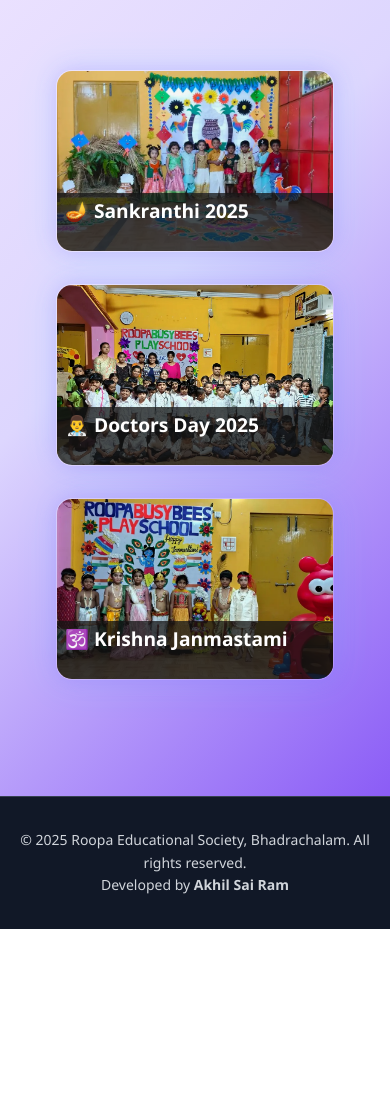
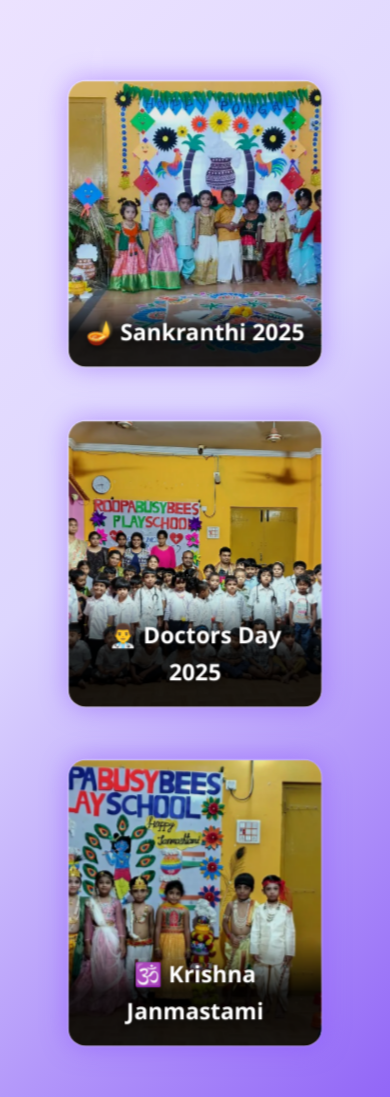
Before and after one commit to akkhil97/ROOPA-FRONTEND, an Angular app: page /gallery in a window 390 px wide. Shown: the part 408-1505 px from the top of the page. Before the commit the page ends 1337 px from the top, so only its background shows below. Built offline with nearby package versions, Linux system fonts and the light colour scheme; no server answers.

Commit message:
gallery trail one

```diff
--- a/src/app/gallery/gallery.component.css
+++ b/src/app/gallery/gallery.component.css
@@ -44,91 +44,123 @@
 /* ===== GRID LAYOUT ===== */
 .gallery-grid {
   display: grid;
-  grid-template-columns: repeat(2, 1fr); /* 2 per row */
+  grid-template-columns: repeat(2, 1fr); /* desktop */
   gap: 2rem;
   padding: 1rem;
 }
 
-@media (max-width: 768px) {
-  .gallery-grid {
-    grid-template-columns: 1fr; /* 1 per row */
-  }
-}
 .gallery-item {
   position: relative;
-  border-radius: 16px;
+  border-radius: 18px;
   overflow: hidden;
   cursor: pointer;
   background: rgba(255, 255, 255, 0.05);
   backdrop-filter: blur(12px);
   border: 1px solid rgba(255, 255, 255, 0.15);
-  box-shadow: 0 0 20px rgba(140, 82, 255, 0.25), 0 0 40px rgba(82, 255, 255, 0.15);
+  box-shadow: 0 0 25px rgba(140, 82, 255, 0.3), 0 0 40px rgba(82, 255, 255, 0.15);
   transition: transform 0.4s ease, box-shadow 0.4s ease, border 0.4s ease;
 }
 
 .gallery-item:hover {
-  transform: translateY(-10px) scale(1.04) rotateX(2deg);
-  box-shadow: 0 0 25px rgba(140, 82, 255, 0.45), 0 0 50px rgba(82, 255, 255, 0.3);
-  border-color: rgba(82, 255, 255, 0.6);
+  transform: translateY(-10px) scale(1.05);
+  box-shadow: 0 0 35px rgba(140, 82, 255, 0.55), 0 0 60px rgba(82, 255, 255, 0.35);
+  border-color: rgba(82, 255, 255, 0.7);
 }
 
 .gallery-image {
   width: 100%;
-  height: 300px;
+  height: 320px;
   object-fit: cover;
   display: block;
-  filter: brightness(0.95) contrast(1.05);
+  filter: brightness(0.9) contrast(1.05);
   transition: transform 0.5s ease, filter 0.5s ease;
 }
 
 .gallery-item:hover .gallery-image {
-  /* filter: brightness(1.2) contrast(1.2); */
   transform: scale(1.08);
 }
 
-/* Bottom info bar */
+/* ==== Overlay redesigned ==== */
 .gallery-info-bar {
   position: absolute;
   bottom: 0;
   width: 100%;
-  background: rgba(20, 20, 20, 0.75);
-  padding: 0.2rem 0.5rem;
-  display: flex;
-  flex-direction: column;
+  padding: 1rem;
+  text-align: center;
+  background: linear-gradient(to top, rgba(0,0,0,0.8) 40%, rgba(0,0,0,0) 100%);
   color: #fff;
-  transition: background 0.4s ease;
+  transition: all 0.4s ease;
 }
 
 .gallery-title {
   margin: 0;
-  font-size: 1.2rem;
+  font-size: 1.4rem;
   font-weight: 700;
-  display: inline-block;
-}
-
-.gallery-item:hover .gallery-title {
-  animation: giggle 1.2s ease-in-out;
+  color: #fff;
+  text-shadow: 0 2px 6px rgba(0,0,0,0.6);
 }
 
 .gallery-posted-date {
-  font-size: 0.85rem;
-  opacity: 0;
-  transform: translateY(10px);
-  transition: opacity 0.4s ease, transform 0.4s ease;
+  font-size: 1rem;
+  font-weight: 600;
+  margin-top: 0.3rem;
+  color: #facc15; /* gold highlight */
+  opacity: 0.95;
+  text-shadow: 0 1px 4px rgba(0,0,0,0.7);
 }
 
-.gallery-item:hover .gallery-posted-date {
-  opacity: 1;
-  transform: translateY(0);
-}
-
-/* Title giggle animation */
+/* Giggle animation */
 @keyframes giggle {
   0%, 100% { transform: rotate(0deg); }
   20% { transform: rotate(-3deg); }
   40% { transform: rotate(3deg); }
   60% { transform: rotate(-2deg); }
   80% { transform: rotate(2deg); }
+}
+.gallery-item:hover .gallery-title {
+  animation: giggle 1.2s ease-in-out;
+}
+
+/* ==== RESPONSIVE ==== */
+@media (max-width: 1024px) {
+  .gallery-grid {
+    grid-template-columns: repeat(2, 1fr); /* tablets */
+  }
+}
+
+@media (max-width: 768px) {
+  .gallery-grid {
+    grid-template-columns: 1fr; /* mobile full width */
+  }
+
+  .gallery-item {
+    margin: 1rem auto;
+    max-width: 95%;
+    transform: scale(1.05);
+    box-shadow: 0 0 35px rgba(140, 82, 255, 0.55);
+  }
+
+  .gallery-image {
+    height: 340px; /* bigger on mobile */
+  }
+
+  .gallery-title {
+    font-size: 1.6rem;
+  }
+
+  .gallery-posted-date {
+    font-size: 1.1rem;
+  }
+
+  /* Overlay always visible on mobile */
+  .gallery-info-bar {
+    opacity: 1 !important;
+    background: linear-gradient(to top, rgba(0,0,0,0.85) 50%, rgba(0,0,0,0) 100%);
+  }
+
+  .section-title {
+    font-size: 2.4rem;
+  }
 }
 
 /* Modal Overlay */
@@ -144,10 +176,10 @@
 }
 
 .modal-gallery-content {
-  background: #1a1a2e;
+  background: #000000;
   border-radius: 16px;
-  padding: 2.5rem;
-  max-width: 1100px;
+  padding: 2rem;
+  max-width: 1150px;
   width: 95%;
   max-height: 90vh;
   position: relative;
@@ -177,7 +209,7 @@
 
 .modal-title {
   color: #fff;
-  font-size: 1rem;
+  font-size: 1.5rem;
   margin-bottom: 1rem;
   text-align: center;
   font-weight: 700;
@@ -250,7 +282,7 @@
 .download-button {
   background: #3b82f6;
   color: #fff;
-  padding: 0.8rem 1.6rem;
+  padding: 5px;
   font-size: 1rem;
   border: none;
   border-radius: 8px;
@@ -270,25 +302,6 @@
   font-weight: 500;
 }
 
-/* Responsive */
-@media (max-width: 768px) {
-  .gallery-grid {
-    grid-template-columns: 1fr;
-  }
-
-  .gallery-image-container {
-    height: 220px;
-  }
-
-  .modal-gallery-image {
-    max-height: 50vh;
-  }
-
-  .section-title {
-    font-size: 2.4rem;
-  }
-}
-
 /* Animations */
 @keyframes fadeIn {
   from { opacity: 0; } to { opacity: 1; }
@@ -300,9 +313,44 @@
 }
 
 /* ==== RESPONSIVE ==== */
+@media (max-width: 1024px) {
+  .gallery-grid {
+    grid-template-columns: repeat(2, 1fr); /* tablets */
+  }
+}
+
 @media (max-width: 768px) {
-  .gallery-image { height: 180px; }
-  .modal-gallery-image { max-height: 55vh; }
-  .thumbnail img { height: 45px; }
-  .arrow-button { width: 38px; height: 38px; font-size: 1.6rem; }
+  .gallery-grid {
+    grid-template-columns: 1fr; /* single column mobile */
+  }
+
+  .gallery-item {
+    margin: 0.8rem auto;
+    max-width: 90%;
+    transform: scale(1.02);
+    box-shadow: 0 0 25px rgba(140, 82, 255, 0.5);
+  }
+
+  .gallery-image {
+    height: 280px; /* larger images on mobile */
+  }
+
+  .gallery-title {
+    font-size: 1.4rem;
+    text-align: center;
+  }
+
+  .section-title {
+    font-size: 2.4rem;
+  }
+
+  .modal-gallery-image {
+    max-height: 55vh;
+  }
+
+  .arrow-button {
+    width: 38px;
+    height: 38px;
+    font-size: 1.6rem;
+  }
 }
--- a/src/app/gallery/gallery.component.html
+++ b/src/app/gallery/gallery.component.html
@@ -11,7 +11,7 @@
         <img [src]="item.image" [alt]="item.title" class="gallery-image" />
         <div class="gallery-info-bar">
           <h3 class="gallery-title">{{ item.title }}</h3>
-          <p class="gallery-posted-date">{{ formatPostedDate(item.postedDate) }}</p>
+          <!-- <p class="gallery-posted-date">{{ formatPostedDate(item.postedDate) }}</p> -->
         </div>
       </div>
     </div>
```
